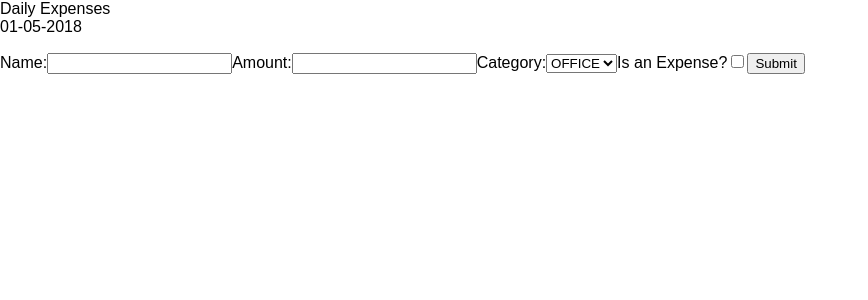
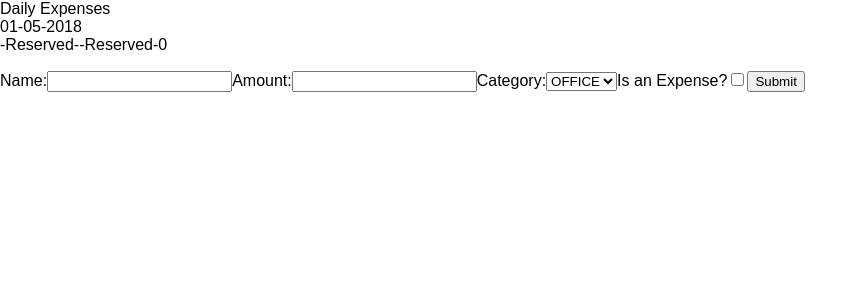
Before and after one commit to PathriK/where-a-bucks, a React (Create React App) app: page / in a window 1280 px wide. Shown: the top 300 px of the page, without its empty margins (0-868 px from the left). Built offline with nearby package versions, Linux system fonts and the light colour scheme.

Commit message:
Current Balance Section Added

```diff
--- a/src/App.tsx
+++ b/src/App.tsx
@@ -1,6 +1,7 @@
 import * as React from 'react';
 import './App.css';
 import AddTransaction from './components/containers/AddTransaction';
+import CurrentBalanceBar from './components/containers/CurrentBalanceBar';
 import CurrentDateBar from './components/containers/CurrentDateBar';
 import VisibleTransactionList from './components/containers/VisibleTransactionList';
 
@@ -8,6 +9,7 @@ const App = () => (
   <div>
     <span>Daily Expenses</span>
     <CurrentDateBar />
+    <CurrentBalanceBar />
     <VisibleTransactionList />
     <AddTransaction />
   </div>
--- /dev/null
+++ b/src/components/BalanceBar.tsx
@@ -0,0 +1,15 @@
+import * as React from 'react';
+
+interface IBalanceBar {
+    total: number
+}
+
+const BalanceBar: React.SFC<IBalanceBar> = ({total}) => (
+    <div>
+        <span>{"-Reserved-"}</span>
+        <span>{"-Reserved-"}</span>
+        <span>{total}</span>
+    </div>
+);
+
+export default BalanceBar;
--- /dev/null
+++ b/src/components/containers/CurrentBalanceBar.tsx
@@ -0,0 +1,24 @@
+import { connect } from "react-redux";
+import { IState } from "../../types";
+import BalanceBar from "../BalanceBar";
+
+interface IStateToProps {
+    total: number
+}
+
+const mapStateToProps = (state: IState): IStateToProps => ({
+    total: state.transactions.reduce((total, transaction) => {
+        if (transaction.date === state.currentDate){
+            if (transaction.isExpense) {
+                total = total + transaction.amount;
+            } else {
+                total = total - transaction.amount;
+            }
+        }
+        return total;
+    }, 0)
+});
+
+const CurrentBalanceBar = connect(mapStateToProps)(BalanceBar);
+
+export default CurrentBalanceBar;
--- a/src/components/containers/CurrentDateBar.tsx
+++ b/src/components/containers/CurrentDateBar.tsx
@@ -10,6 +10,6 @@ const mapStateToProps = (state: IState): IStateToProps => ({
     date: state.currentDate
 });
 
-const currentDateBar = connect(mapStateToProps)(DateBar);
+const CurrentDateBar = connect(mapStateToProps)(DateBar);
 
-export default currentDateBar;
+export default CurrentDateBar;
```
